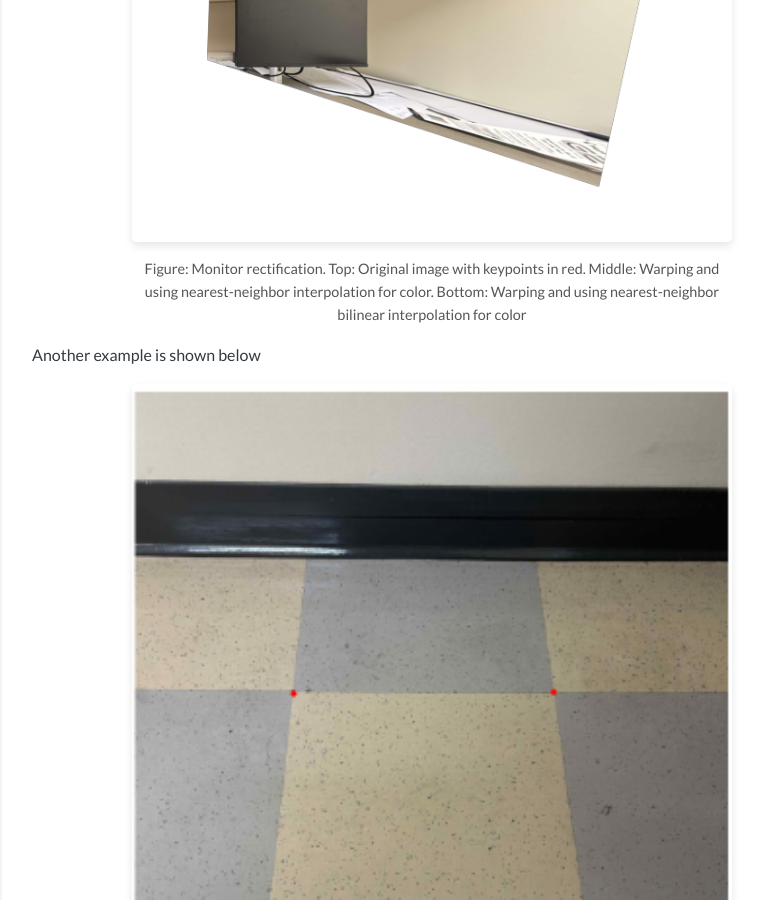
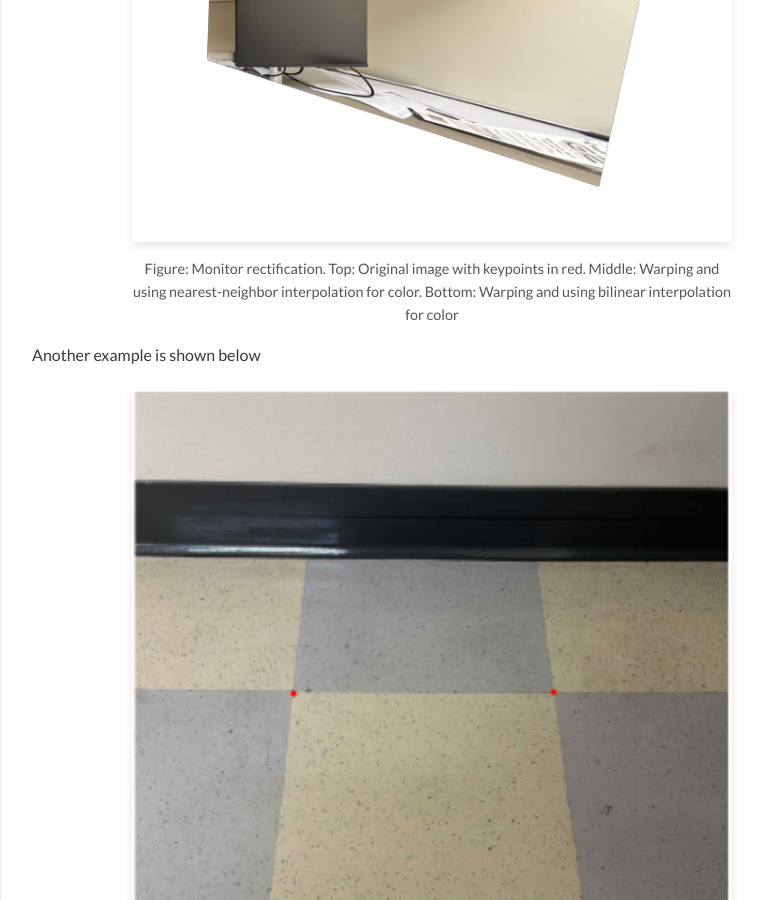
Before and after one commit to kushalnimkar/kushalnimkar.github.io, a Jekyll site: the page built from docs/cs280a/project3/index.markdown, in a window 1280 px wide and 900 px high, scrolled down 6587 px. Shown: the whole window, without its empty margins (208-970 px from the left). Built offline with Jekyll 4.4.1, drawn with Linux system fonts in a browser that asks for light colours; formulas are drawn with MathJax 3; our own code applies the rules of GitHub Pages for plain Markdown files; some of the changed text lies outside the part shown.

Commit message:
Project 3a update figure legend :

```diff
--- a/docs/cs280a/project3/index.markdown
+++ b/docs/cs280a/project3/index.markdown
@@ -131,7 +131,7 @@ I tested my warping and inverse mapping on two sample rectifications, where I de
     <img src="/assets/images/project3/A2_correspondences_r_cropped.png" alt="monitor_rect_bilinear">
     <img src="/assets/images/project3/A3_rectification_r_NN.png" alt="monitor_rect_bilinear">
     <img src="/assets/images/project3/A3_rectification_r_bilinear.png" alt="monitor_rect_bilinear">
-    <figcaption>Figure: Monitor rectification. Top: Original image with keypoints in red. Middle: Warping and using nearest-neighbor interpolation for color. Bottom: Warping and using nearest-neighbor bilinear interpolation for color </figcaption>
+    <figcaption>Figure: Monitor rectification. Top: Original image with keypoints in red. Middle: Warping and using nearest-neighbor interpolation for color. Bottom: Warping and using bilinear interpolation for color </figcaption>
   </figure>
 </div>
 Another example is shown below
@@ -140,7 +140,7 @@ Another example is shown below
     <img src="/assets/images/project3/A2_correspondences_s_cropped.png" alt="floor_rect_bilinear">
     <img src="/assets/images/project3/A3_rectification_s_NN.png" alt="floor_rect_bilinear">
     <img src="/assets/images/project3/A3_rectification_s_bilinear.png" alt="floor_rect_bilinear">
-    <figcaption>Figure: Floor tile rectification. Top: Original image with keypoints in red. Middle: Warping and using nearest-neighbor interpolation for color. Bottom: Warping and using nearest-neighbor bilinear interpolation for color </figcaption>
+    <figcaption>Figure: Floor tile rectification. Top: Original image with keypoints in red. Middle: Warping and using nearest-neighbor interpolation for color. Bottom: Warping and using bilinear interpolation for color </figcaption>
   </figure>
 </div>
 It doesn't really seem like there is a whole visible difference between NN and bilinear interpolation, probably because my images are kind of bland to begin with here. However, bilinear interpolation should generally be more pleasing (since it does a better smoothing so to speak). I will note that bilinear interpolation takes longer to run (e.g. 0.6 s for NN, 0.9s for bilinear) which makes sense since it requires more queries to the original image.
```
